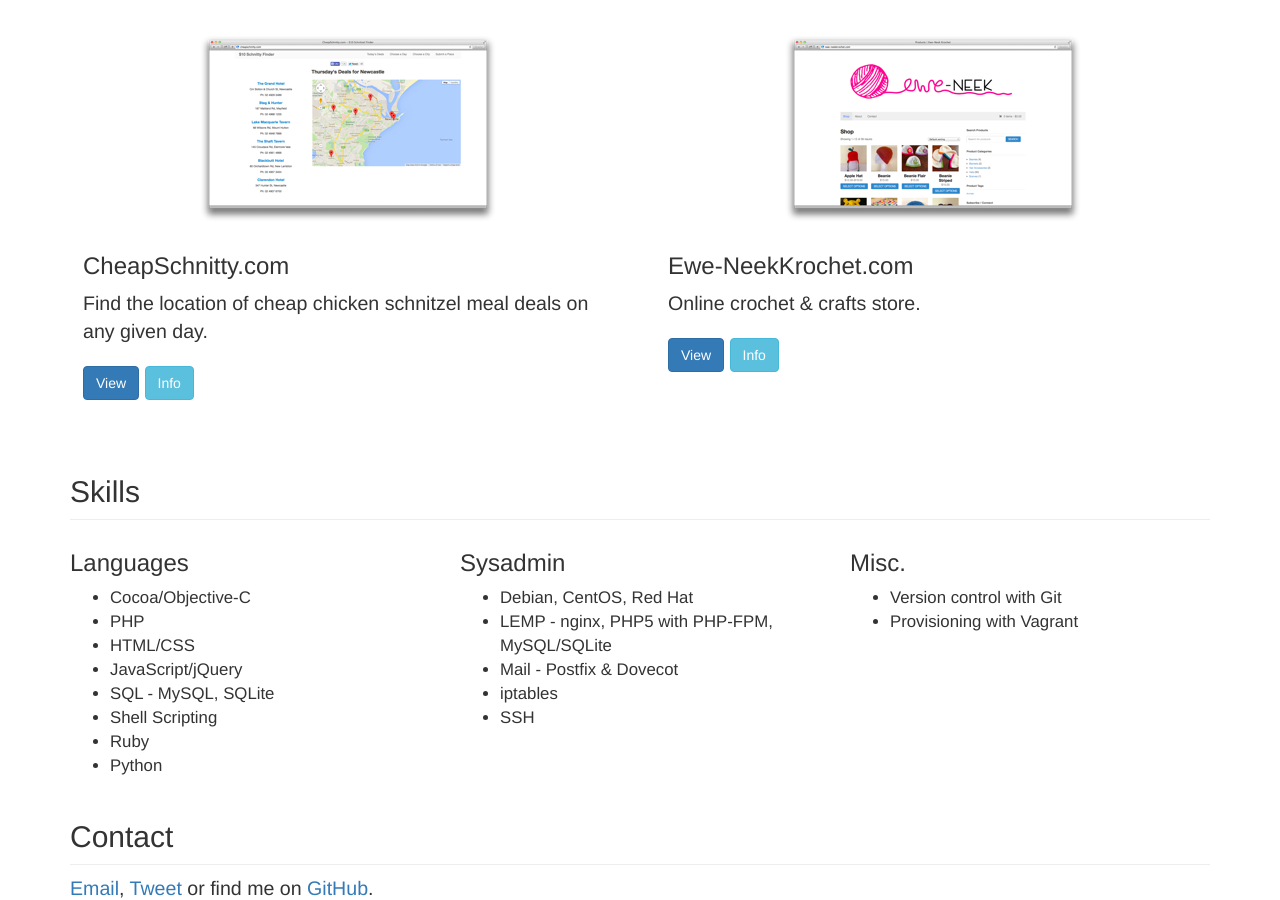
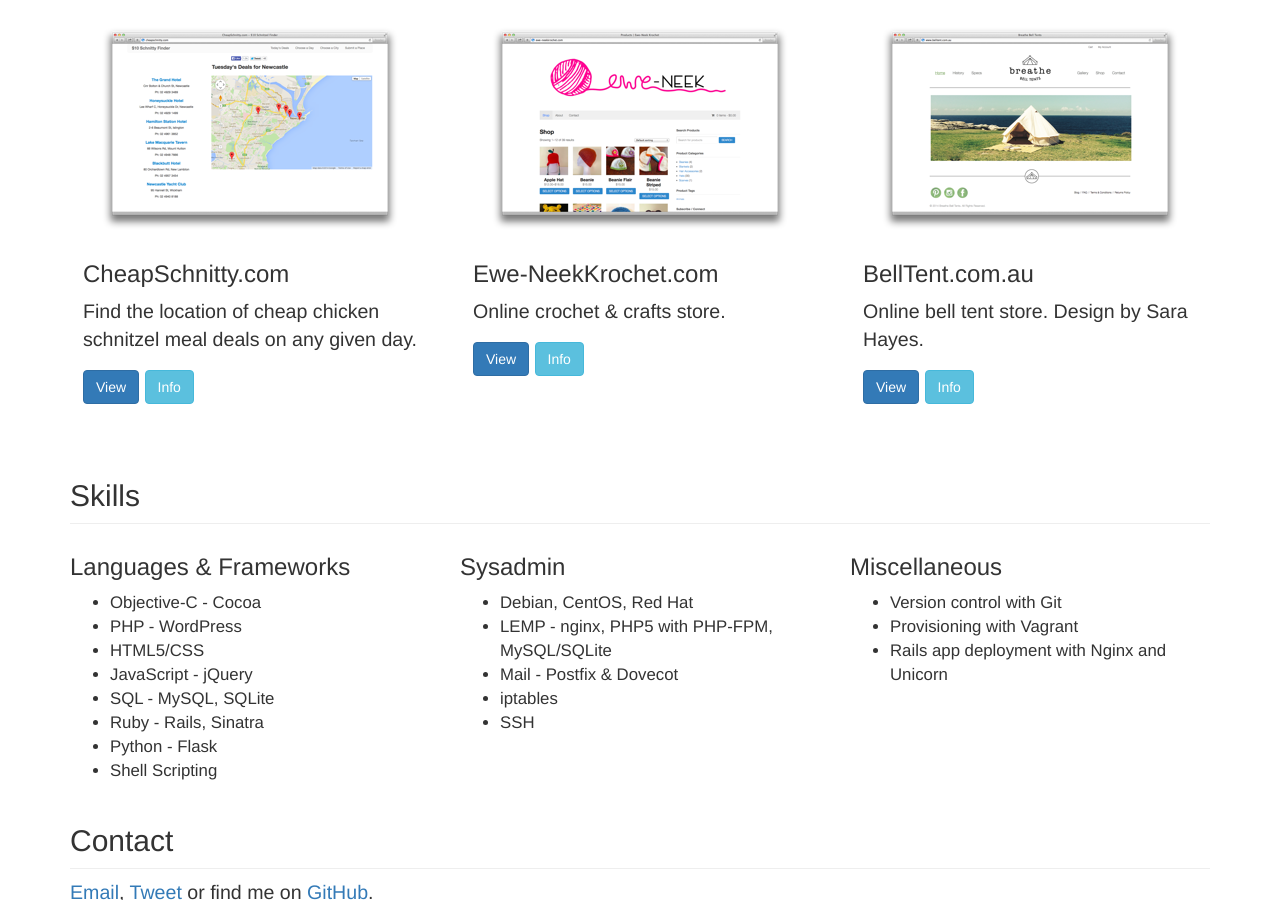
Before and after one commit to joshlapham/JoshLapham.com, a Jekyll site: the page built from index.html, in a window 1280 px wide and 900 px high, scrolled down 1025 px. Built offline with Jekyll 4.4.1, drawn with Linux system fonts in a browser that asks for light colours; nearby versions of some CDN libraries; library files that are not in the unit come from our copies; Markdown is read by kramdown in place of the engine named in the settings; comment, search, counter and statistics services are not loaded.

Commit message:
Updated Portfolio and Skills sections.

```diff
--- a/_config.yml
+++ b/_config.yml
@@ -7,7 +7,7 @@
   github: joshlapham
 shorturl: joshlapham.com
 markdown: redcarpet
-pygments: true
+highlighter: pygments
 timezone: Australia/Sydney
 exclude: [README.md]
 safe: true
--- a/index.html
+++ b/index.html
@@ -26,7 +26,7 @@
                       <section class="caption">
                         <h3>Kidney John</h3>
                         <p>An app for animator <a href="http://kidneyjohn.com" target="_blank">John Paine</a> that showcases his animations, comics and random drawings.</p>
-                        <p><a href="https://app.io/btzrJZ" class="btn btn-primary iframe" role="button">Demo</a> <a href="/portfolio/kidneyapp" class="btn btn-info iframe" role="button">Info</a> <a href="https://github.com/joshlapham/Kidney-John" class="btn btn-default" role="button" target="_blank">Source Code</a></p>
+                        <p><a href="https://app.io/btzrJZ" class="btn btn-primary iframe" role="button">Demo</a> <a href="/portfolio/kidneyapp" class="btn btn-info iframe" role="button">Info</a> <a href="https://github.com/joshlapham/Kidney-John" class="btn btn-success" role="button" target="_blank">Source Code</a></p>
                       </section>
                     </section>
                   </section>
@@ -37,7 +37,7 @@
                       <section class="caption">
                         <h3>YAWA</h3>
                         <p>Yet Another Weather App. Just a simple weather app.</p>
-                        <p><a href="https://app.io/p9Btjq" class="btn btn-primary iframe" role="button">Demo</a> <a href="/portfolio/yawaapp" class="btn btn-info iframe" role="button">Info</a> <a href="https://github.com/joshlapham/YAWA" class="btn btn-default" role="button" target="_blank">Source Code</a></p>
+                        <p><a href="https://app.io/p9Btjq" class="btn btn-primary iframe" role="button">Demo</a> <a href="/portfolio/yawaapp" class="btn btn-info iframe" role="button">Info</a> <a href="https://github.com/joshlapham/YAWA" class="btn btn-success" role="button" target="_blank">Source Code</a></p>
                       </section>
                     </section>
                   </section>
@@ -59,7 +59,7 @@
 
                 <section class="row">
 
-                  <section class="col-sm-6 col-md-6">
+                  <section class="col-sm-4 col-md-4">
                     <section class="thumbnail">
                       <img src="/img/portfolio-cheapschnitty.png" alt="CheapSchnitty.com" />
                       <section class="caption">
@@ -70,13 +70,24 @@
                     </section>
                   </section>
 
-                  <section class="col-sm-6 col-md-6">
+                  <section class="col-sm-4 col-md-4">
                     <section class="thumbnail">
                       <img src="/img/portfolio-eweneek.png" alt="Ewe-NeekKrochet.com" />
                       <section class="caption">
                         <h3>Ewe-NeekKrochet.com</h3>
                         <p>Online crochet & crafts store.</p>
                         <p><a href="http://ewe-neekkrochet.com" class="btn btn-primary" role="button" target="_blank">View</a> <a href="/portfolio/eweneek" class="btn btn-info iframe" role="button">Info</a></p>
+                      </section>
+                    </section>
+                  </section>
+
+                  <section class="col-sm-4 col-md-4">
+                    <section class="thumbnail">
+                      <img src="/img/portfolio-belltent.png" alt="BellTent.com.au" />
+                      <section class="caption">
+                        <h3>BellTent.com.au</h3>
+                        <p>Online bell tent store. Design by Sara Hayes.</p>
+                        <p><a href="http://belltent.com.au" class="btn btn-primary" role="button" target="_blank">View</a> <a href="/portfolio/belltent" class="btn btn-info iframe" role="button">Info</a></p>
                       </section>
                     </section>
                   </section>
@@ -92,16 +103,16 @@
                 <section class="row">
 
                   <section class="col-sm-4 col-md-4">
-                    <h3>Languages</h3>
+                    <h3>Languages & Frameworks</h3>
                     <ul>
-                      <li>Cocoa/Objective-C</li>
-                      <li>PHP</li>
-                      <li>HTML/CSS</li>
-                      <li>JavaScript/jQuery</li>
+                      <li>Objective-C - Cocoa</li>
+                      <li>PHP - WordPress</li>
+                      <li>HTML5/CSS</li>
+                      <li>JavaScript - jQuery</li>
                       <li>SQL - MySQL, SQLite</li>
+                      <li>Ruby - Rails, Sinatra</li>
+                      <li>Python - Flask</li>
                       <li>Shell Scripting</li>
-                      <li>Ruby</li>
-                      <li>Python</li>
                     </ul>
                   </section>
 
@@ -117,10 +128,11 @@
                   </section>
 
                   <section class="col-sm-4 col-md-4">
-                    <h3>Misc.</h3>
+                    <h3>Miscellaneous</h3>
                     <ul>
                       <li>Version control with Git</li>
                       <li>Provisioning with Vagrant</li>
+                      <li>Rails app deployment with Nginx and Unicorn</li>
                     </ul>
                   </section>
 
```
Also changed, not shown: portfolio/belltent.html (added, +7 -0 lines), img/portfolio-belltent.png (added), img/portfolio-cheapschnitty.png, img/portfolio-eweneek.png.
